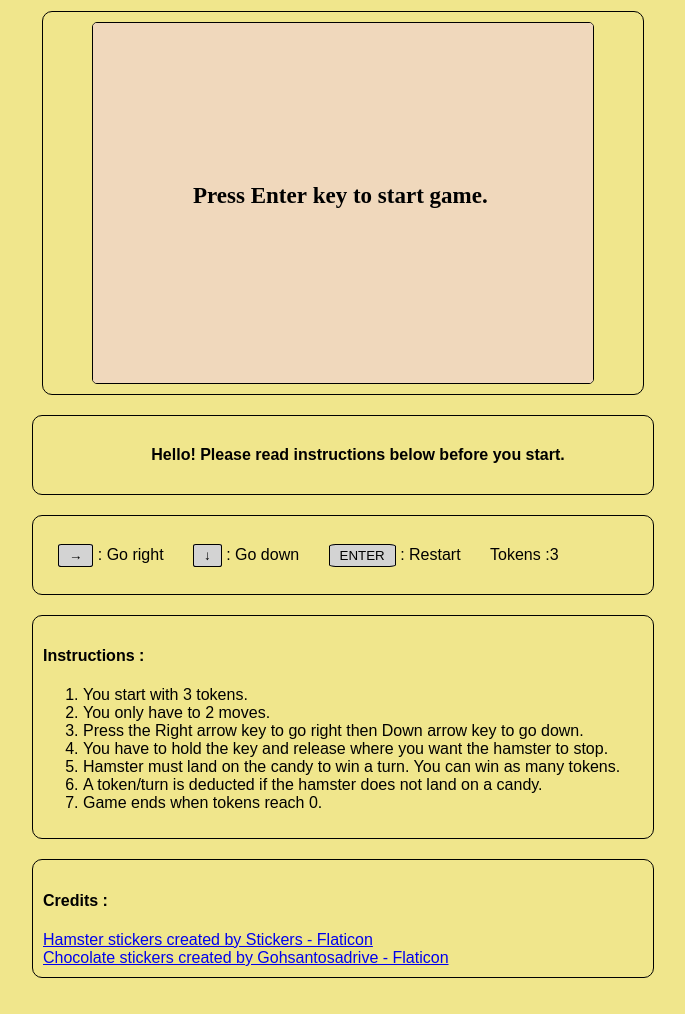
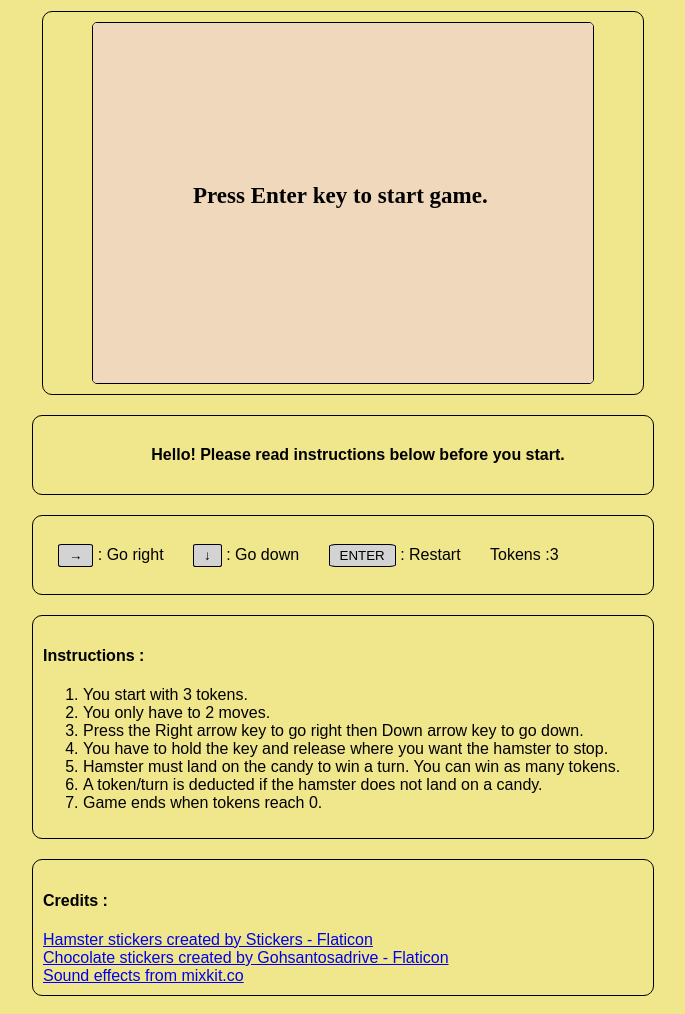
Before and after one commit to foosasugaome/PROJECT1, a plain HTML site: page index.html in a window 1280 px wide. Shown: the part 87-1101 px from the top of the page, without its empty margins (297-982 px from the left). Drawn offline with Linux system fonts and the light colour scheme; a web font is replaced by a local one.

Commit message:
update index.html for sound effects credits

```diff
--- a/index.html
+++ b/index.html
@@ -68,7 +68,8 @@
         <h4>Credits :</h4>
         <a href="https://www.flaticon.com/free-stickers/hamster" target="_blank">Hamster stickers created by Stickers - Flaticon</a><br />
           <a href="https://www.flaticon.com/free-icons/chocolate" target="_blank">Chocolate
-            stickers created by Gohsantosadrive - Flaticon</a>
+            stickers created by Gohsantosadrive - Flaticon</a><br />
+            <a href="https://mixkit.co/free-sound-effects/arcade/">Sound effects from mixkit.co</a>
 
       </div>
     </section>
```
